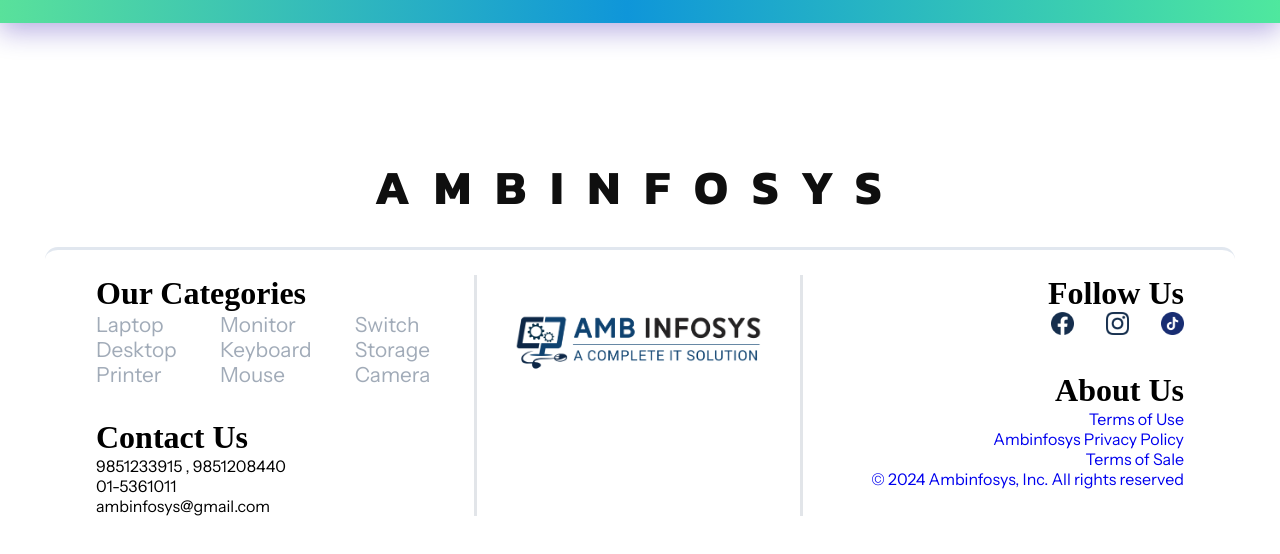
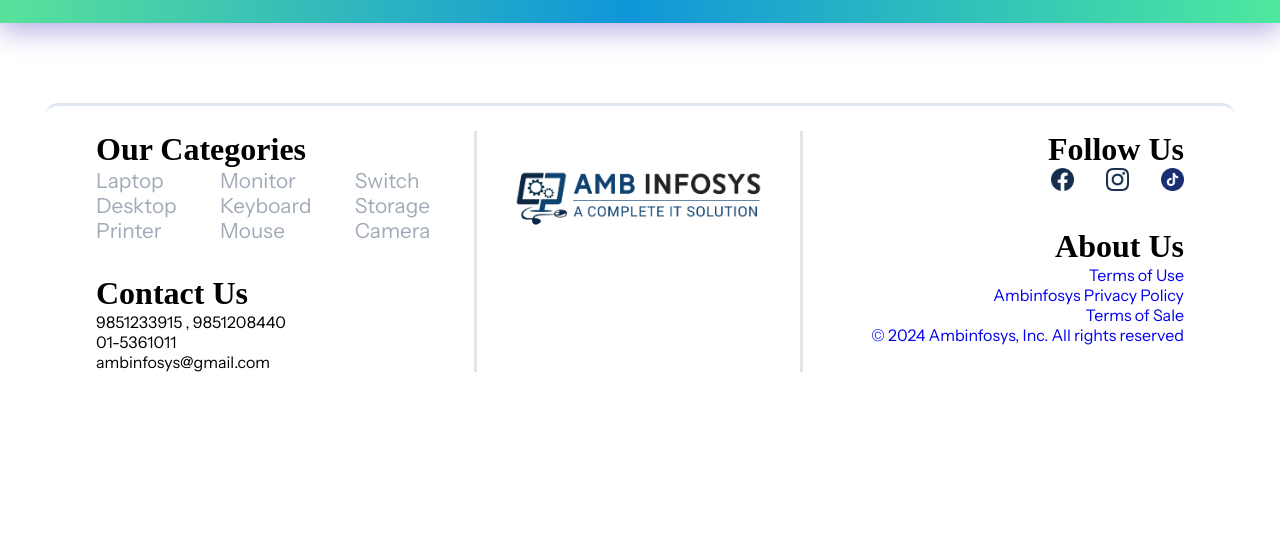
Before and after one commit to rupeshram013/ambinfosyswebpage, a website: page frontend/templates/category.html in a window 1280 px wide. Shown: the part 136-690 px from the top of the page. Drawn offline with Linux system fonts and the light colour scheme; no server answers; a web font is replaced by a local one.

Commit message:
All local work done

```diff
--- a/frontend/templates/category.html
+++ b/frontend/templates/category.html
@@ -21,10 +21,6 @@
 
     <div id="outerbox">
         <div id="innerbox"></div>
-    </div>
-
-    <div id="title">
-        <h1>AmbInfosys</h1>
     </div>
 
     <div id="footer"></div>
```
